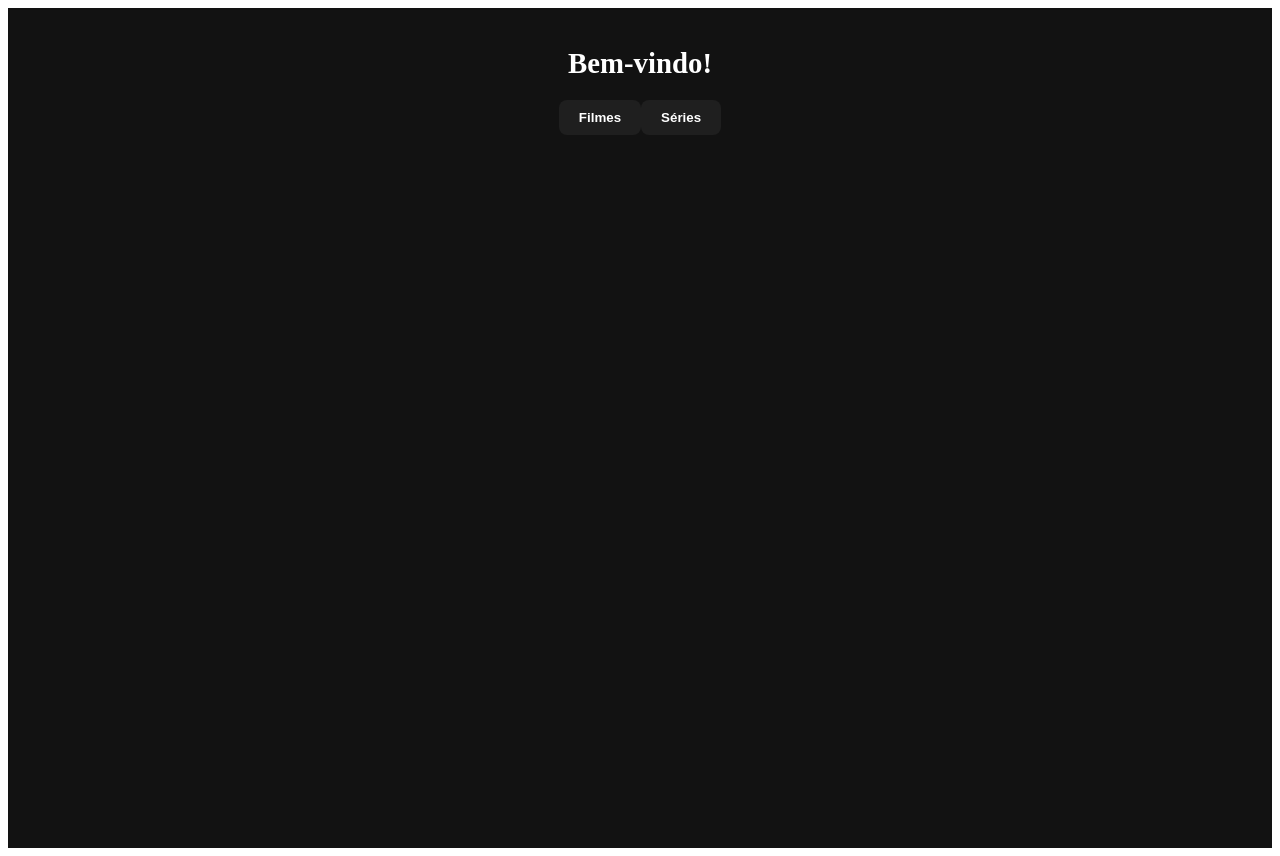
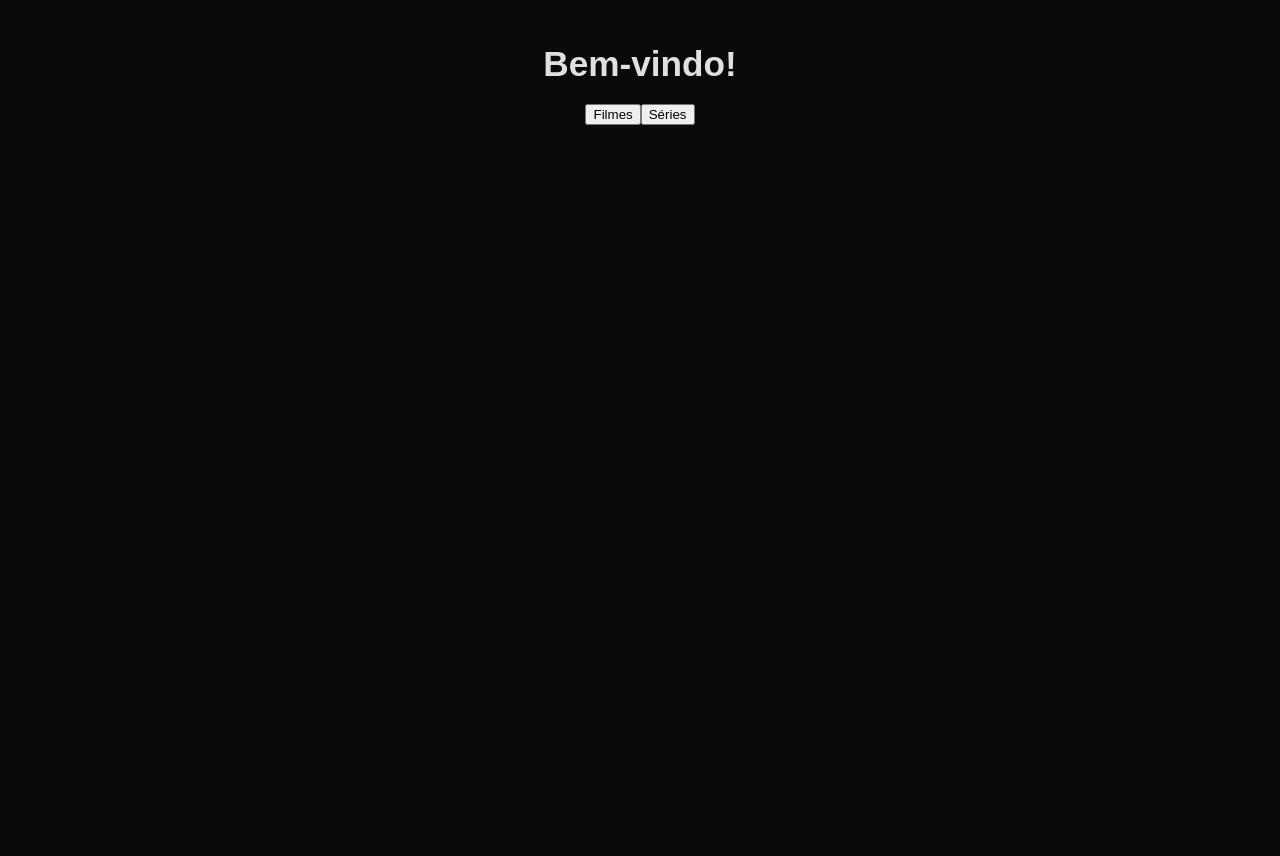
Before and after one commit to OrangoTongo/videos, a React app in the folder frontend/: page / in a window 1280 px wide. After the commit the page ends 800 px from the top, so only its background shows below. Built offline with nearby package versions, Linux system fonts and the light colour scheme; the HTML template or start-up script is replaced by a standard one.

Commit message:
final suopremo

```diff
--- a/frontend/src/index.css
+++ b/frontend/src/index.css
@@ -1,113 +1,65 @@
+/* Remove margens e bordas padrão do body */
+body {
+  margin: 0;
+  padding: 0;
+  background-color: #0a0a0a;
+  color: #e0e0e0;
+  font-family: Arial, sans-serif;
+}
+
 /* Container geral */
 .container {
-  display: flex;
-  flex-direction: column;
-  align-items: center;
+  text-align: center;
   padding: 20px;
-  background-color: #121212;
-  color: #ffffff;
-  min-height: 100vh;
-  font-size: 0.9rem;
+}
+
+/* Títulos */
+h1 {
+  font-size: 2.2rem;
+  margin-bottom: 20px;
 }
 
 /* Botão voltar */
-.button-container {
-  display: flex;
-  justify-content: center;
-  width: 100%;
-  max-width: 800px;
-  margin-bottom: 20px;
+.back-button {
+  background-color: #222;
+  color: #e0e0e0;
+  padding: 10px 20px;
+  border-radius: 8px;
+  border: none;
+  cursor: pointer;
+  margin-bottom: 30px;
+  font-size: 1rem;
 }
 
-.botao-voltar {
-  background-color: #1f1f1f;
-  color: #ffffff;
-  border: none;
-  padding: 10px 20px;
-  cursor: pointer;
-  border-radius: 8px;
-  font-weight: bold;
-  transition: all 0.3s ease;
+.back-button:hover {
+  background-color: #444;
 }
 
-.botao-voltar:hover {
-  background-color: #333;
+/* Grid de filmes/séries */
+.filmes-container,
+.series-container {
+  display: flex;
+  flex-wrap: wrap;
+  justify-content: center;
+  gap: 12px;
+  font-size: 1.1rem; /* 🔥 aumentei a fonte */
 }
 
-/* Grid de filmes e séries */
-.lista-videos, .series-list {
-  display: grid;
-  grid-template-columns: repeat(auto-fit, minmax(250px, 1fr));
-  gap: 20px;
-  width: 100%;
-  max-width: 1000px;
-  margin: 0;
-  padding: 0;
-  list-style: none; /* 🔹 remove os pontos */
+/* Estilo dos botões de cada filme/série */
+.filme-button,
+.serie-button {
+  background-color: #1a1a1a;
+  color: #d0d0ff;
+  padding: 8px 14px;
+  border-radius: 6px;
+  cursor: pointer;
+  text-decoration: none;
+  font-size: 1.05rem; /* 🔥 fonte um pouco maior */
+  transition: transform 0.2s, background-color 0.3s;
 }
 
-/* Cards */
-.series-card, .card {
-  display: flex;
-  flex-direction: column;
-  justify-content: space-between;
-  background-color: #1e1e1e;
-  padding: 20px;
-  border-radius: 12px;
-  min-height: 200px;
-  position: relative;
-  overflow: hidden;
+.filme-button:hover,
+.serie-button:hover {
+  background-color: #333;
+  transform: scale(1.05);
 }
-
-/* Títulos */
-.series-card h2, .card h3 {
-  color: #bb86fc;
-  margin-bottom: 10px;
-  text-align: center;
-  word-break: break-word;
-  overflow-wrap: break-word;
-  font-size: 1rem;
-  cursor: pointer;
-}
-
-/* Links nos filmes */
-.lista-videos li a, .card a {
-  display: inline-block;
-  margin-top: 10px;
-  padding: 10px 15px;
-  background-color: #2a2a2a;
-  color: #bb86fc;
-  text-decoration: none;
-  border-radius: 8px;
-  text-align: center;
-  transition: background-color 0.2s ease;
-}
-
-.lista-videos li a:hover, .card a:hover {
-  background-color: #3a3a3a;
-}
-
-/* Episódios */
-.episodes-wrapper {
-  max-height: 150px;
-  overflow-y: auto;
-  margin-top: 10px;
-}
-
-.episodes-list {
-  display: grid;
-  grid-template-columns: repeat(auto-fit, minmax(120px, 1fr));
-  gap: 10px;
-}
-
-.episode-item {
-  padding: 8px;
-  background-color: #2a2a2a;
-  border-radius: 8px;
-  text-align: center;
-  word-break: break-word;
-}
-
-.episode-item:hover {
-  background-color: #3a3a3a;
-}
```
Also changed, not shown: 4 other files (tests, documents, lock files or other folders).
